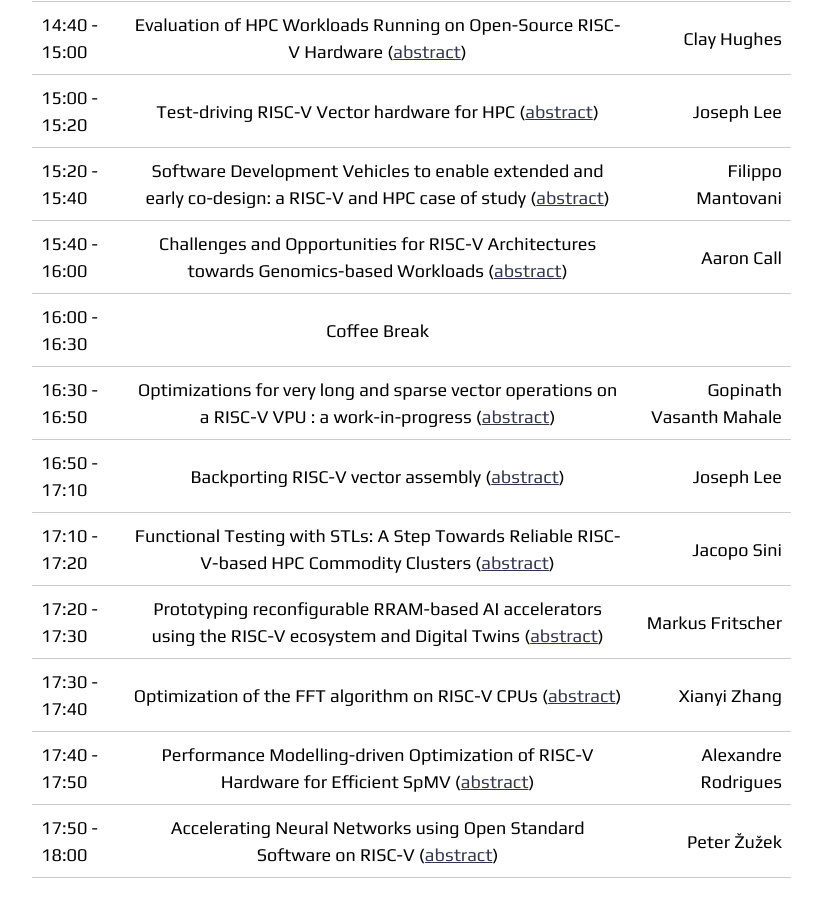
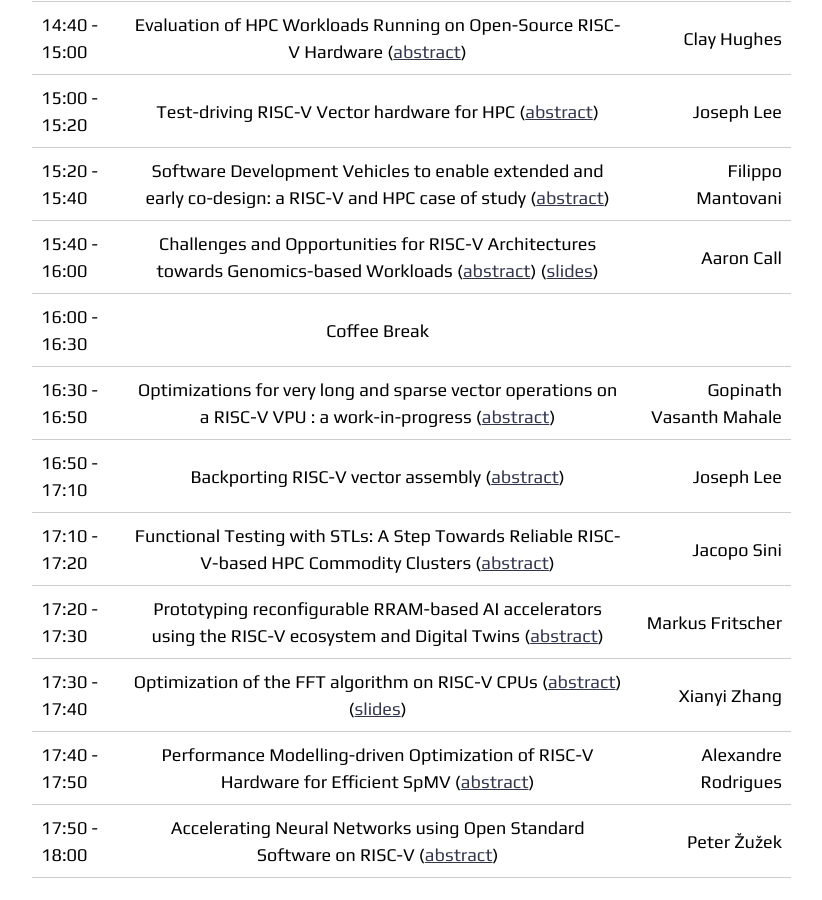
Before and after one commit to RISCVtestbed/riscvtestbed.github.io, a Jekyll site: the page built from _community/isc23-workshop.md, in a window 1280 px wide and 900 px high, scrolled down 971 px. Shown: the whole window, without its empty margins (343-1165 px from the left). Built offline with Jekyll 4.4.1, drawn with Linux system fonts in a browser that asks for light colours; nearby versions of some CDN libraries.

Commit message:
Update isc23-workshop.md

```diff
--- a/_community/isc23-workshop.md
+++ b/_community/isc23-workshop.md
@@ -18,13 +18,13 @@ The goal of this workshop is to continue building the community of RISC-V in HPC
 | 14:40 - 15:00 | Evaluation of HPC Workloads Running on Open-Source RISC-V Hardware ([abstract](https://riscv.epcc.ed.ac.uk/community/isc23-workshop/#evaluation-of-hpc-workloads-running-on-open-source-risc-v-hardware))| Clay Hughes |
 | 15:00 - 15:20 | Test-driving RISC-V Vector hardware for HPC ([abstract](https://riscv.epcc.ed.ac.uk/community/isc23-workshop/#test-driving-risc-v-vector-hardware-for-hpc))| Joseph Lee |
 | 15:20 - 15:40 | Software Development Vehicles to enable extended and early co-design: a RISC-V and HPC case of study ([abstract](https://riscv.epcc.ed.ac.uk/community/isc23-workshop/#software-development-vehicles-to-enable-extended-and-early-co-design-a-risc-v-and-hpc-case-of-study))| Filippo Mantovani |
-| 15:40 - 16:00 | Challenges and Opportunities for RISC-V Architectures towards Genomics-based Workloads ([abstract](https://riscv.epcc.ed.ac.uk/community/isc23-workshop/#challenges-and-opportunities-for-risc-v-architectures-towards-genomics-based-workloads))| Aaron Call |
+| 15:40 - 16:00 | Challenges and Opportunities for RISC-V Architectures towards Genomics-based Workloads ([abstract](https://riscv.epcc.ed.ac.uk/community/isc23-workshop/#challenges-and-opportunities-for-risc-v-architectures-towards-genomics-based-workloads)) ([slides](https://riscv.epcc.ed.ac.uk/assets/files/isc23/call_isc23.pdf))| Aaron Call |
 | 16:00 - 16:30 | Coffee Break | |
 | 16:30 - 16:50 | Optimizations for very long and sparse vector operations on a RISC-V VPU : a work-in-progress ([abstract](https://riscv.epcc.ed.ac.uk/community/isc23-workshop/#optimizations-for-very-long-and-sparse-vector-operations-on-a-risc-v-vpu--a-work-in-progress))| Gopinath Vasanth Mahale |
 | 16:50 - 17:10 | Backporting RISC-V vector assembly ([abstract](https://riscv.epcc.ed.ac.uk/community/isc23-workshop/#backporting-risc-v-vector-assembly))| Joseph Lee |
 | 17:10 - 17:20 | Functional Testing with STLs: A Step Towards Reliable RISC-V-based HPC Commodity Clusters ([abstract](https://riscv.epcc.ed.ac.uk/community/isc23-workshop/#functional-testing-with-stls-a-step-towards-reliable-risc-v-based-hpc-commodity-clusters))| Jacopo Sini |
 | 17:20 - 17:30 | Prototyping reconfigurable RRAM-based AI accelerators using the RISC-V ecosystem and Digital Twins ([abstract](https://riscv.epcc.ed.ac.uk/community/isc23-workshop/#prototyping-reconfigurable-rram-based-ai-accelerators-using-the-risc-v-ecosystem-and-digital-twins))| Markus Fritscher |
-| 17:30 - 17:40 | Optimization of the FFT algorithm on RISC-V CPUs ([abstract](https://riscv.epcc.ed.ac.uk/community/isc23-workshop/#optimization-of-the-fft-algorithm-on-risc-v-cpus))| Xianyi Zhang |
+| 17:30 - 17:40 | Optimization of the FFT algorithm on RISC-V CPUs ([abstract](https://riscv.epcc.ed.ac.uk/community/isc23-workshop/#optimization-of-the-fft-algorithm-on-risc-v-cpus)) ([slides](https://riscv.epcc.ed.ac.uk/assets/files/isc23/zhang_isc23.pdf))| Xianyi Zhang |
 | 17:40 - 17:50 | Performance Modelling-driven Optimization of RISC-V Hardware for Efficient SpMV ([abstract](https://riscv.epcc.ed.ac.uk/community/isc23-workshop/#performance-modelling-driven-optimization-of-risc-v-hardware-for-efficient-spmv))| Alexandre Rodrigues |
 | 17:50 - 18:00 | Accelerating Neural Networks using Open Standard Software on RISC-V ([abstract](https://riscv.epcc.ed.ac.uk/community/isc23-workshop/#accelerating-neural-networks-using-open-standard-software-on-risc-v))| Peter Žužek |
 
```
